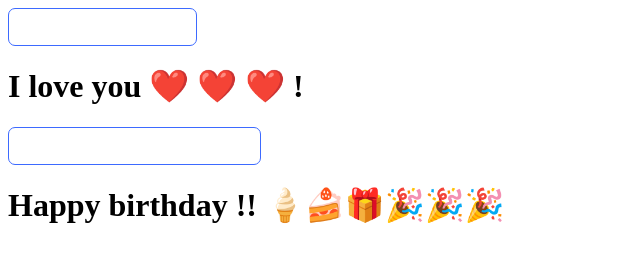
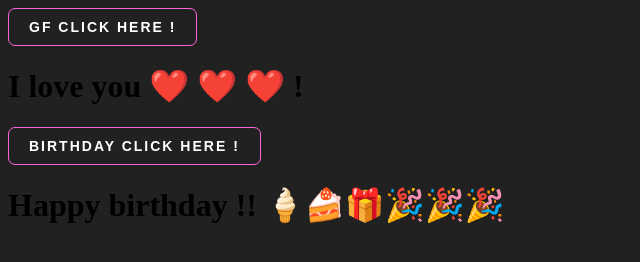
Before and after one commit to April3xx/page, a plain HTML site: page index.html in a window 1280 px wide. Shown: the whole page, without its empty margins (0-640 px from the left). Drawn offline with Linux system fonts and the light colour scheme.

Commit message:
Update style.css

```diff
--- a/style.css
+++ b/style.css
@@ -1,8 +1,11 @@
+body{
+  background: #212121
+}
 button {
   position: relative;
   padding: 10px 20px;
   border-radius: 7px;
-  border: 1px solid rgb(61, 106, 255);
+  border: 1px solid #ff66d9;
   font-size: 14px;
   text-transform: uppercase;
   font-weight: 600;
@@ -17,7 +20,7 @@ button {
 }
 
 button:hover {
-  background: rgb(61, 106, 255);
+  background: #ff66d9;
   box-shadow: 0 0 30px 5px rgba(0, 142, 236, 0.815);
   -webkit-transition: all 0.2s ease-out;
   -moz-transition: all 0.2s ease-out;
```
